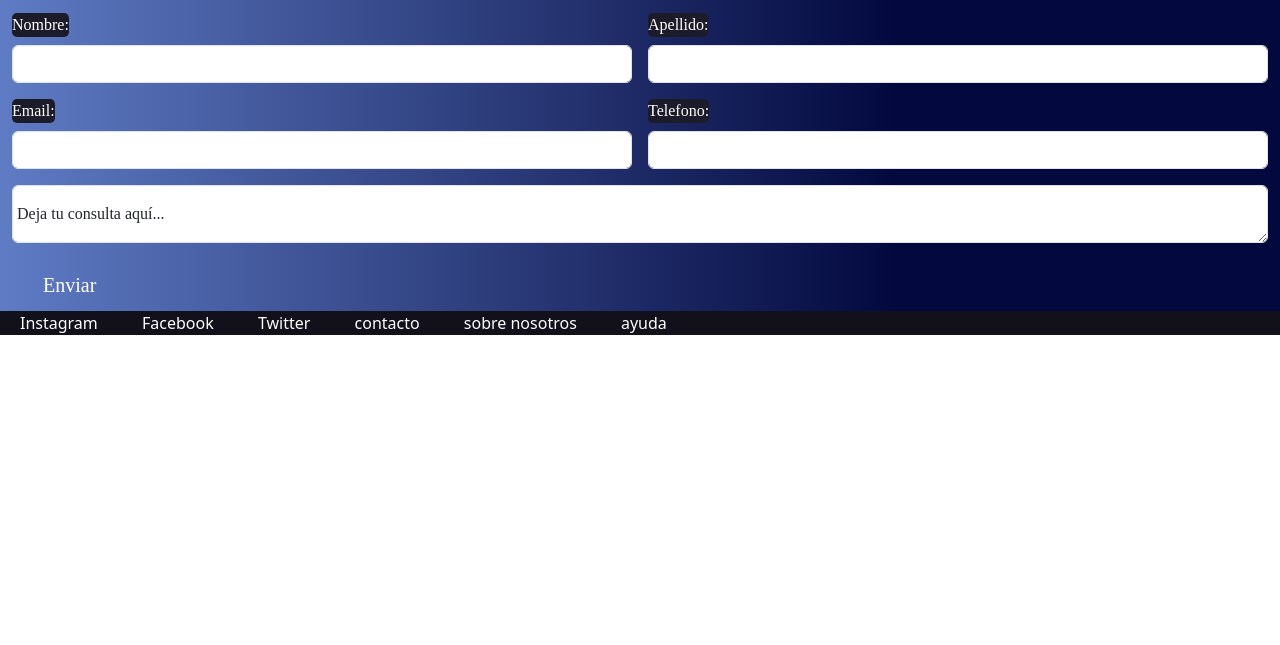
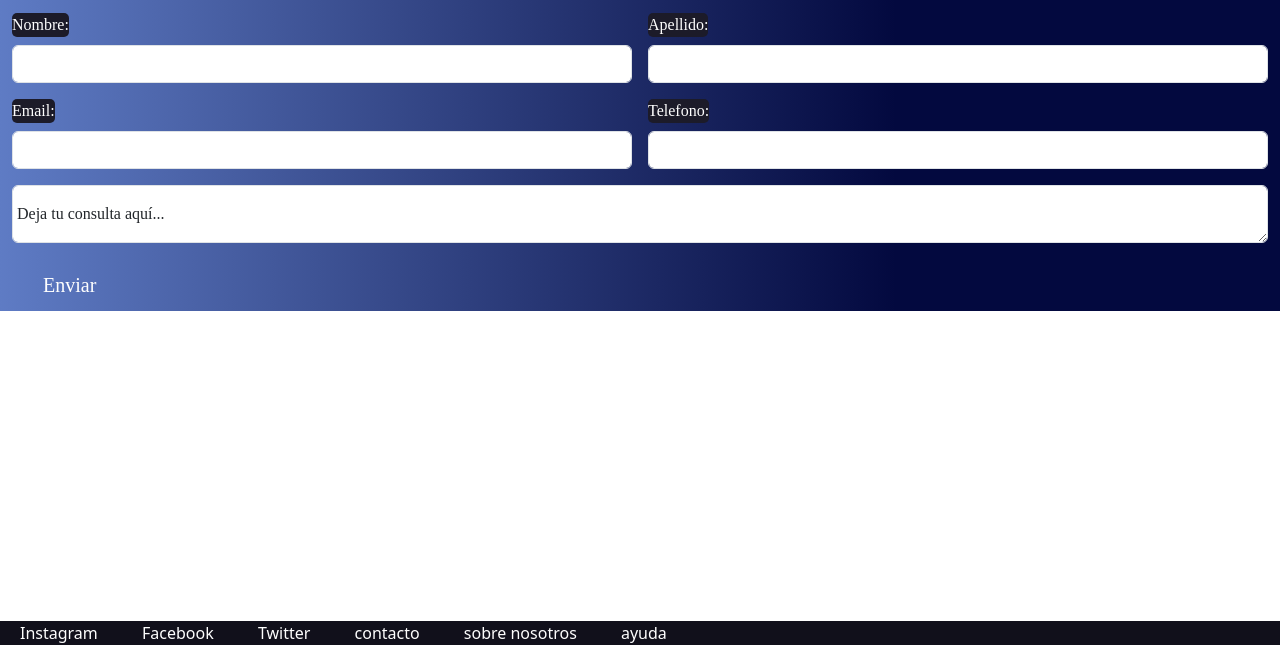
Before and after one commit to eliseog97/argenturismo, a website: page paginas-html/contacto.html in a window 1280 px wide. Shown: the part 155-800 px from the top of the page. Drawn offline with nearby package versions, Linux system fonts and the light colour scheme; files that its build step writes are made by us from their sources; a web font is replaced by a local one.

Commit message:
correccion de footer y header

```diff
--- a/paginas-html/contacto.html
+++ b/paginas-html/contacto.html
@@ -9,7 +9,7 @@
     <link rel="preconnect" href="https://fonts.gstatic.com" crossorigin>
     <link href="https://fonts.googleapis.com/css2?family=Roboto:ital,wght@0,400;1,300;1,500&family=Water+Brush&display=swap" rel="stylesheet">
     <link href="https://cdn.jsdelivr.net/npm/bootstrap@5.3.2/dist/css/bootstrap.min.css" rel="stylesheet" integrity="sha384-T3c6CoIi6uLrA9TneNEoa7RxnatzjcDSCmG1MXxSR1GAsXEV/Dwwykc2MPK8M2HN" crossorigin="anonymous">
-    <link rel="stylesheet" href=".../css/styles.css">
+    <link rel="stylesheet" href="../css/styles.css">
 </head>
 <body>
 
@@ -79,7 +79,7 @@
            </section>
     </main>
 
-    <footer>
+    <footer class="footer2">
         <div>
           <nav>
              <a href="" target="_blank">Instagram</a>
--- a/scss/layout/footer.scss
+++ b/scss/layout/footer.scss
@@ -1,11 +1,14 @@
 footer{
     height: auto;
     width: auto;
+    margin-bottom: 0;
     background-color: #11101b;
     display: flex;
     align-items: center;
     box-sizing: border-box;
     grid-area: footer;
+
+
     div nav a{
         color: #fefefe;
         text-decoration: none;
@@ -14,3 +17,8 @@ footer{
 
     }
 }
+.footer2 {
+    position: fixed;
+    width: 100%;
+    bottom: 0;
+}
```
Also changed, not shown: index.html (+1 -1 lines), paginas-html/hoteles.html (+1 -1 lines), paginas-html/paquetes.html (+2 -2 lines), paginas-html/provincias.html (+1 -1 lines), css/styles.css, 1 other file.
